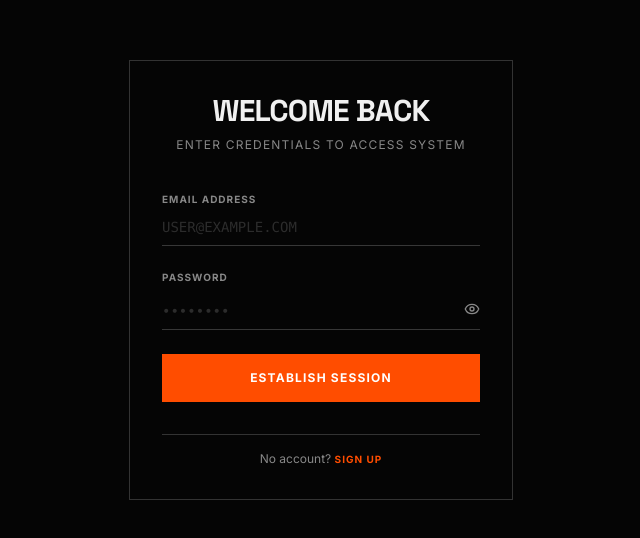
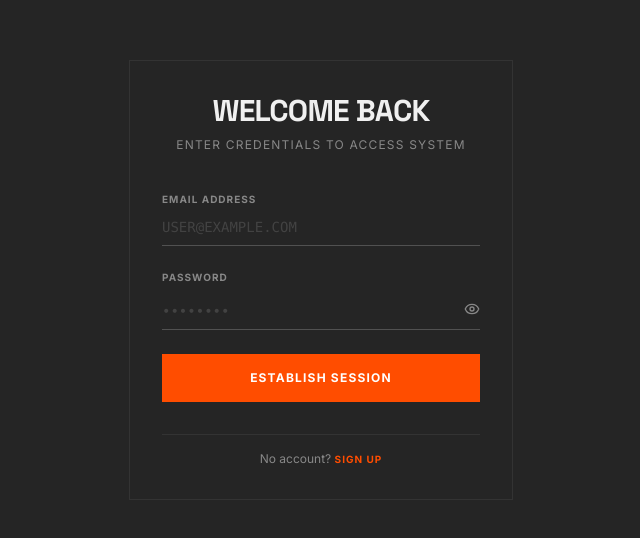
Before and after one commit to SarthakHarshe/Clipstream-AI, a Next.js app in the folder clipstream-ai-frontend/: page /login in a window 1280 px wide. Shown: the part 120-658 px from the top of the page, without its empty margins (319-959 px from the left). Built offline with nearby package versions, Linux system fonts and the light colour scheme; no server answers.

Commit message:
style: lighten background to #252525 and docs update

```diff
--- a/clipstream-ai-frontend/src/styles/globals.css
+++ b/clipstream-ai-frontend/src/styles/globals.css
@@ -11,7 +11,7 @@
     var(--font-space), ui-sans-serif, system-ui, sans-serif;
 
   /* Swiss Dark Palette */
-  --color-swiss-black: #0A0A0A;
+  --color-swiss-black: #252525;
   /* Dark Grey as requested */
   --color-swiss-gray: #1f1f1f;
   --color-signal-orange: #FF4D00;
@@ -60,15 +60,15 @@
   /* Swiss Style = Sharp Edges */
 
   /* Swiss Dark Palette */
-  --background: #050505;
+  --background: #252525;
   /* Pitch Black */
   --foreground: #f0f0f0;
   /* Off White */
 
-  --card: #050505;
+  --card: #252525;
   --card-foreground: #f0f0f0;
 
-  --popover: #050505;
+  --popover: #252525;
   --popover-foreground: #f0f0f0;
 
   --primary: #FF4D00;
@@ -101,7 +101,7 @@
 }
 
 .dark {
-  --background: #141414;
+  --background: #252525;
   --foreground: #f0f0f0;
   --card: #1A1A1A;
   --card-foreground: #f0f0f0;
```
